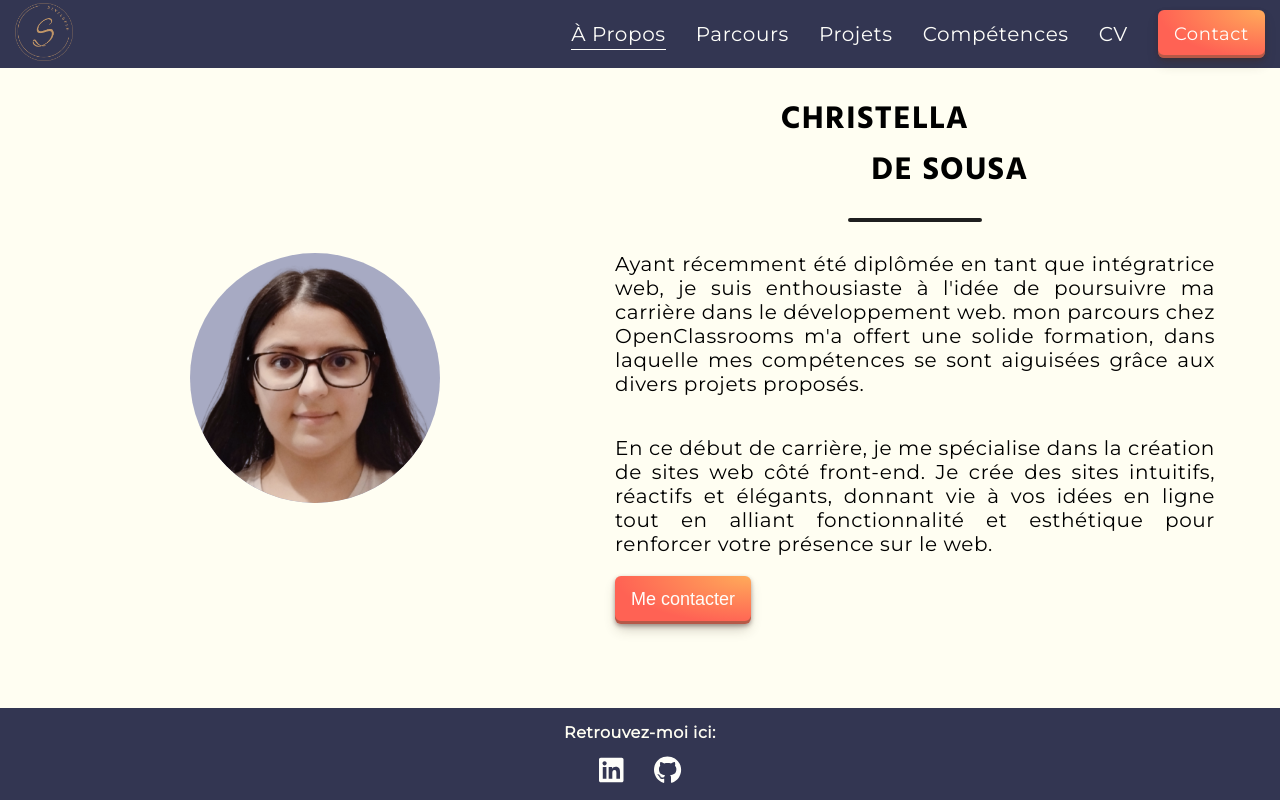
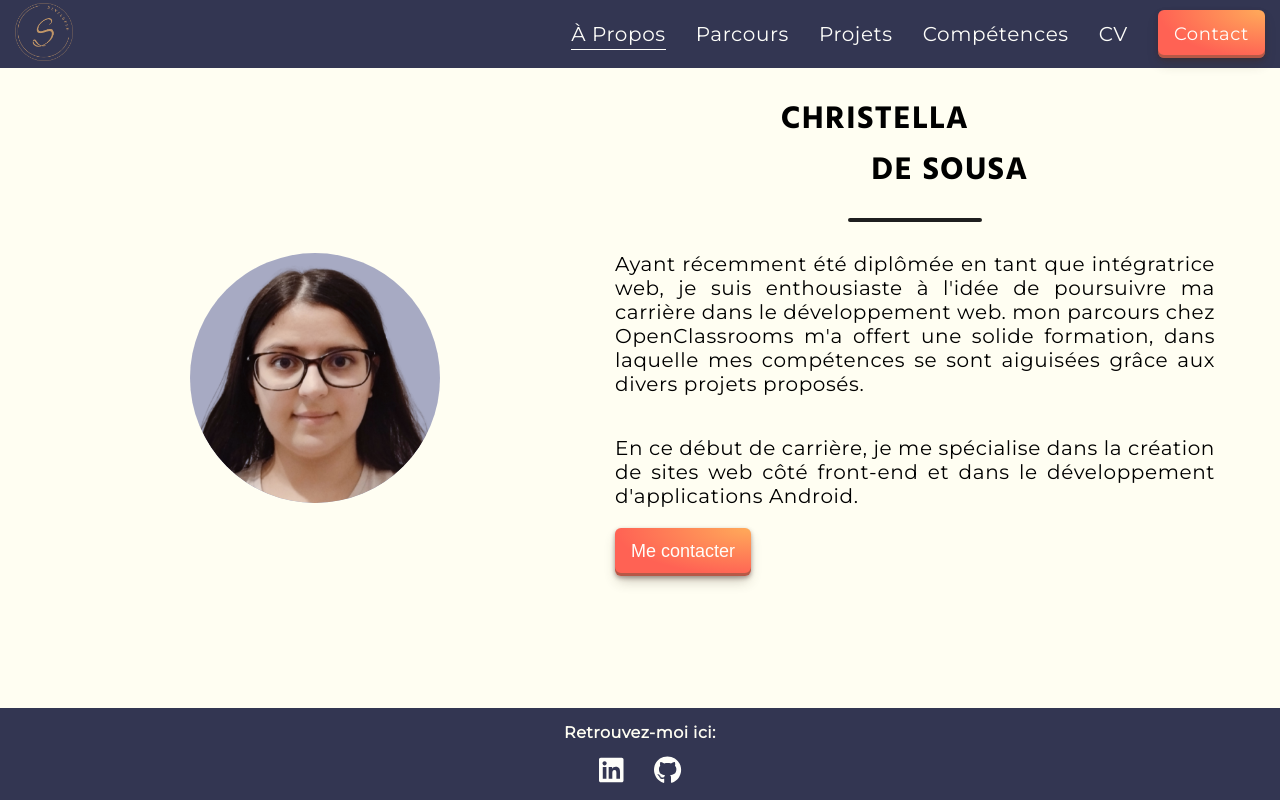
Before and after one commit to Christellaa/portfolio, a React (Create React App) app: page / in a window 1280 px wide. Built offline with nearby package versions, Linux system fonts and the light colour scheme.

Commit message:
Modify text

```diff
--- a/src/pages/Home/Home.jsx
+++ b/src/pages/Home/Home.jsx
@@ -28,10 +28,7 @@ export default function Home() {
           </p>
           <p>
             En ce début de carrière, je me spécialise dans la création de sites
-            web côté front-end. Je crée des sites intuitifs, réactifs et
-            élégants, donnant vie à vos idées en ligne tout en alliant
-            fonctionnalité et esthétique pour renforcer votre présence sur le
-            web.
+            web côté front-end et dans le développement d'applications Android.
           </p>
         </main>
         <a href="mailto:desousa.christella@proton.me" className="noDecoration">
```
